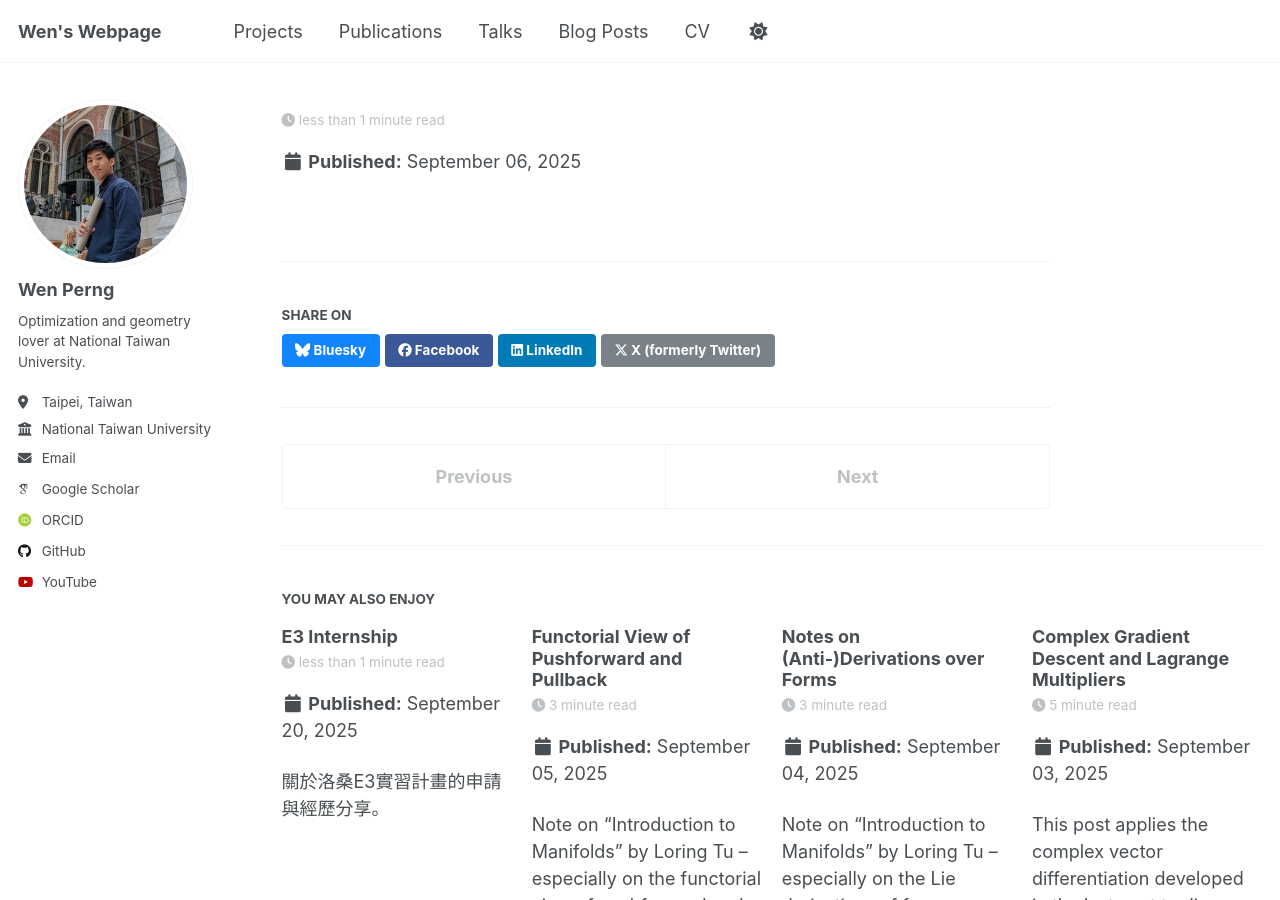
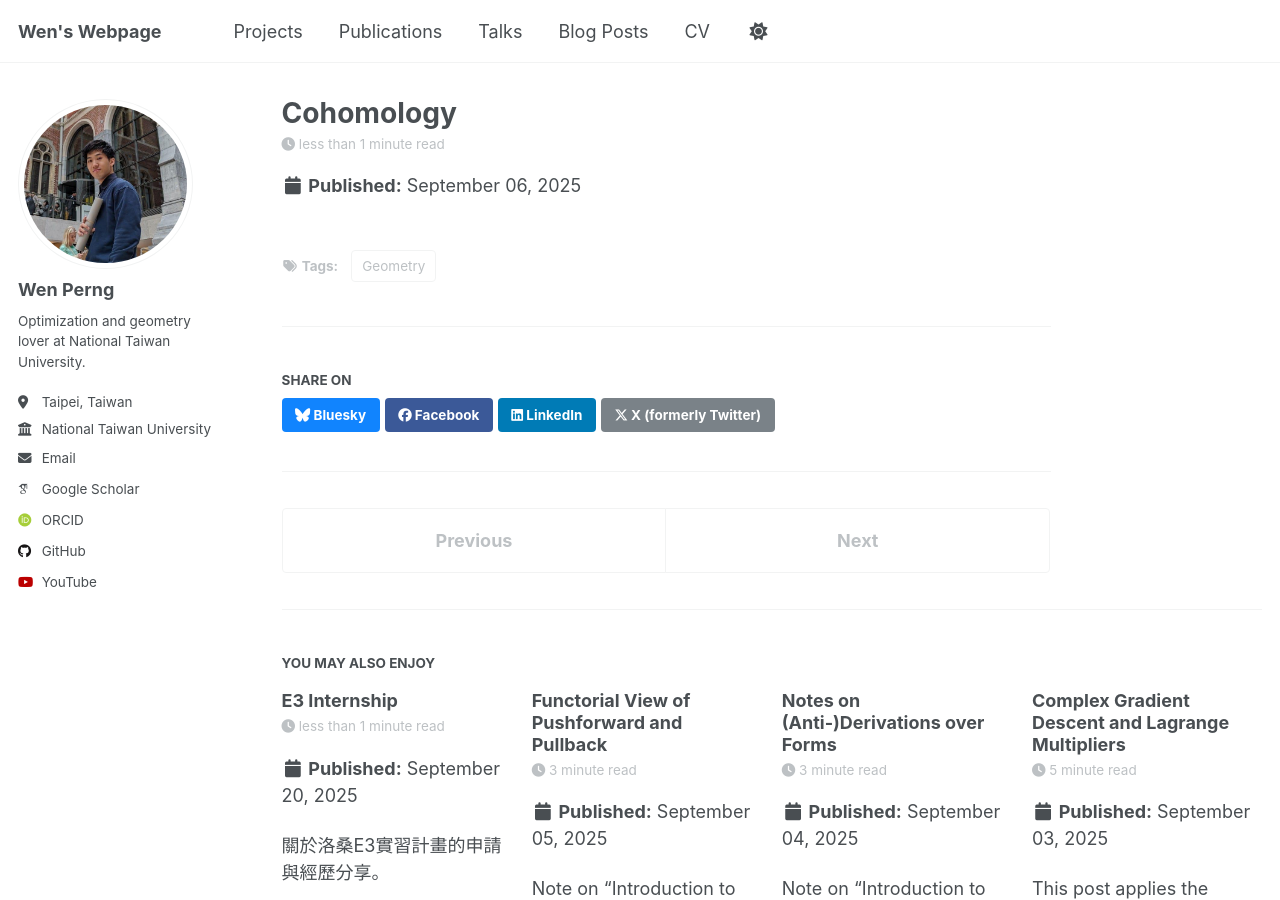
Before and after one commit to WenPerng/WenPerng.github.io, a Jekyll site: the page built from _posts/2025-09-06-blog-post.md, in a window 1280 px wide and 900 px high. Built offline with Jekyll 4.4.1, drawn with Linux system fonts in a browser that asks for light colours; some web fonts are replaced; a script that is not in the unit is left out.

Commit message:
Update 2025-09-06-blog-post.md

```diff
--- a/_posts/2025-09-06-blog-post.md
+++ b/_posts/2025-09-06-blog-post.md
@@ -1,8 +1,8 @@
 ---
-title: ''
+title: 'Cohomology'
 date: 2025-09-06
 permalink: /posts/2025/09/blog-post-06/
 tags:
-  -
+  - Geometry
 excerpt: ""
 ---
```
